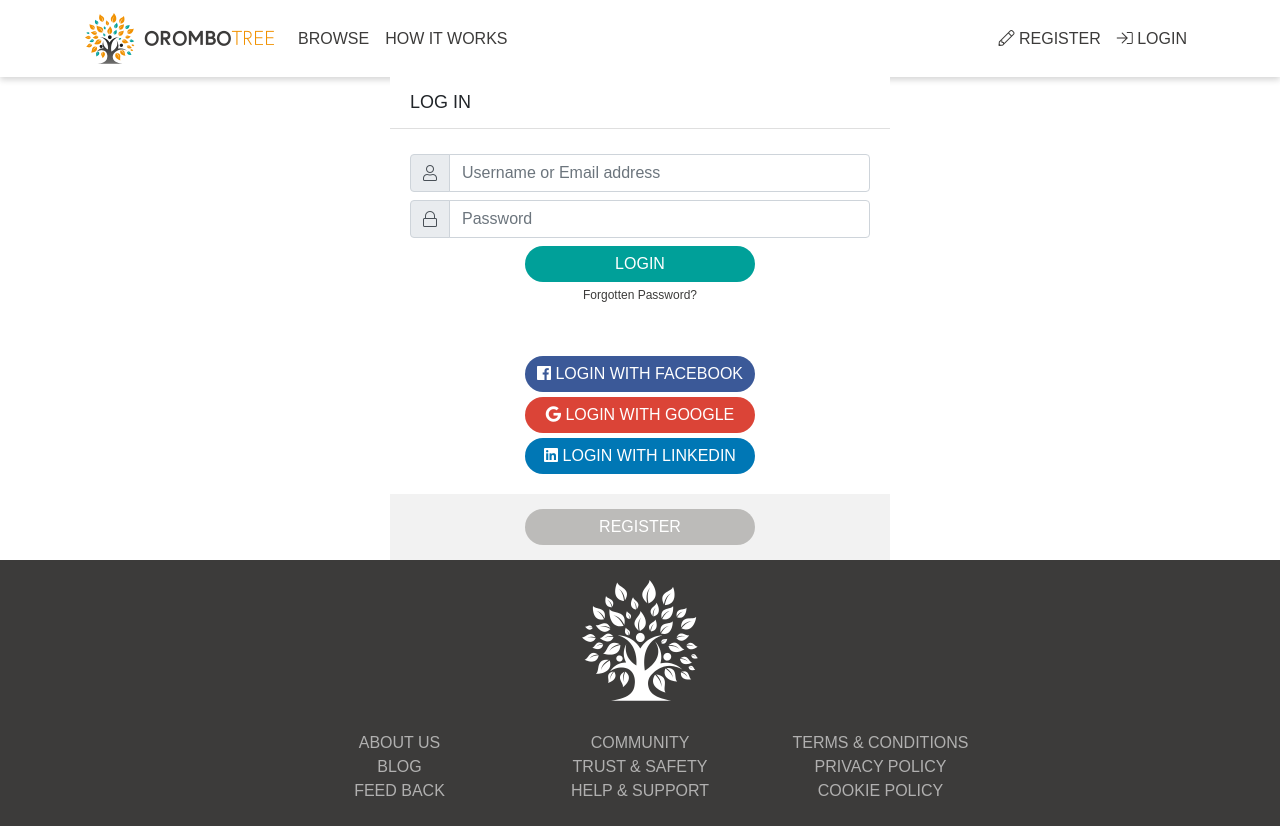
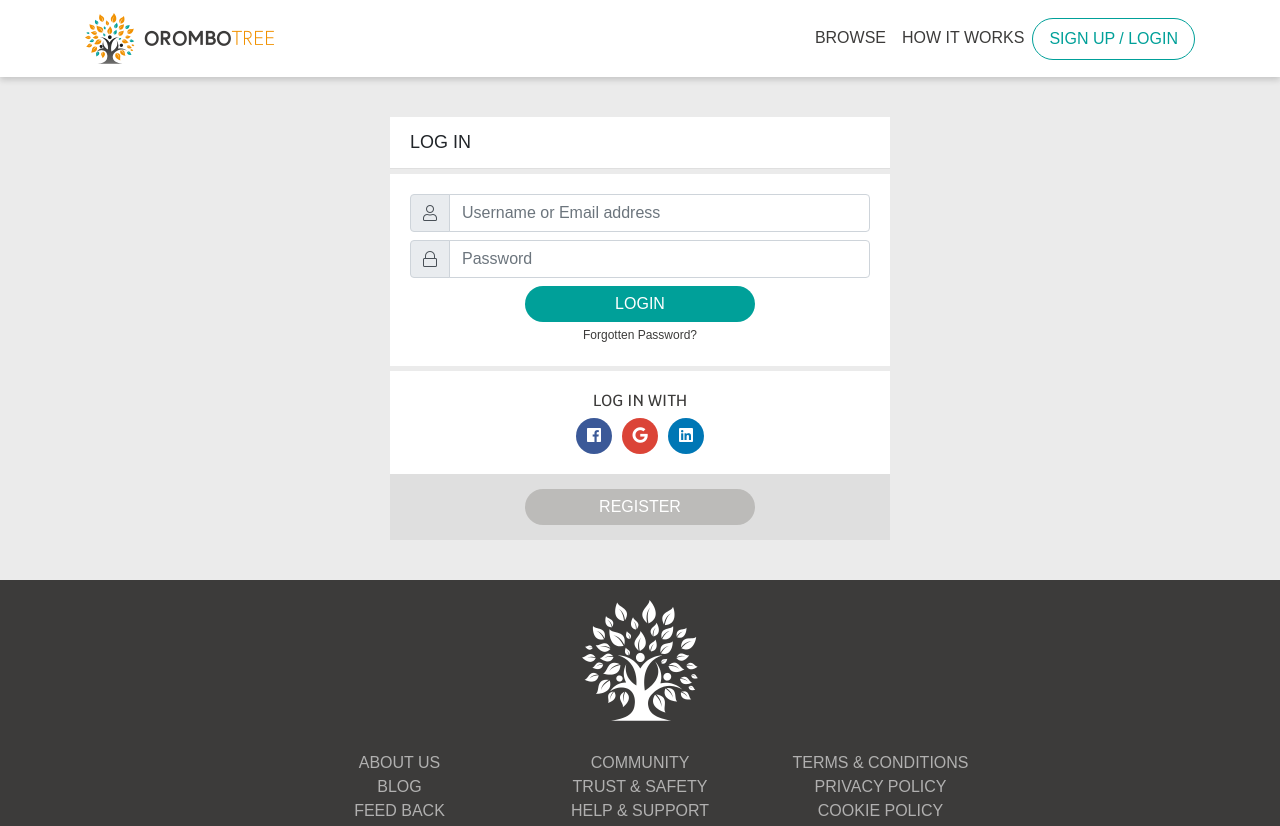
Before and after one commit to FiveQuarterDesignsLtd/orombo-tree, a plain HTML site: page login.html in a window 1280 px wide. Shown: the top 826 px of the page. Drawn offline with nearby package versions, Linux system fonts and the light colour scheme; files whose address does not match are found by name; a web font is replaced by a local one.

Commit message:
Login page amended to reflect styling changes

```diff
--- a/css/inc/_buttons.scss
+++ b/css/inc/_buttons.scss
@@ -26,10 +26,19 @@
 }
 .btn-facebook {
   background: $facebook;
+  height: 36px;
+  width: 36px;
+  padding: 0;
 }
 .btn-google {
   background: $google;
+  height: 36px;
+  width: 36px;
+  padding: 0;
 }
 .btn-linkedin {
   background: $linkedin;
+  height: 36px;
+  width: 36px;
+  padding: 0;
 }
--- a/css/inc/_footer.scss
+++ b/css/inc/_footer.scss
@@ -3,7 +3,10 @@
 ***********************/
 
 footer {
+  position:absolute;
   background: $orombogrey;
+  height: 387px;
+  width: 100%;
   padding-top: 20px;
   padding-bottom: 20px;
   color: rgba(white, .6);
--- a/css/inc/_main.scss
+++ b/css/inc/_main.scss
@@ -220,7 +220,8 @@ main {
             left: auto;
             right: auto;
 
-            h1, p {
+            h1,
+            p {
               font-family: 'Saira Semi Condensed', sans-serif;
               color: white;
             }
@@ -248,9 +249,14 @@ main {
   }
 
   /* LOGIN */
+  .login {
+    background: rgba($orombogrey, .1);
+    padding: 40px 0;
+
     .login-card {
       min-width: 500px;
-    max-width: 501px;
+      max-width: 500px;
+      margin: auto;
 
       p {
         margin: 0;
@@ -270,10 +276,30 @@ main {
       }
 
       .card-body-social {
+        h1 {
+          font-weight: 500;
+          font-size: 1rem;
+          color: $orombogrey;
+          text-transform: uppercase;
+        }
+
+        ul {
+          margin: 0;
+          padding: 0;
+          display: flex;
+          justify-content: center;
+
+          li {
+            margin: 0 5px;
+            list-style: none;
+            display: inline-block;
+          }
+        }
+
         p {
           margin-top: 5px;
 
-        &:first-chils {
+          &:first-child {
             margin-top: 0;
           }
         }
@@ -304,3 +330,5 @@ main {
 
     }
   }
+
+}
--- a/css/styles.scss
+++ b/css/styles.scss
@@ -18,7 +18,7 @@ Description: The official stylesheet for the Orombo Tree application
 body {
   font-family: 'Saira Semi Condensed', sans-serif;
   font-size: 16px;
-  height: 100vh;
+  margin-bottom: 387px;
 
   h1,
   h2,
--- a/login.html
+++ b/login.html
@@ -31,20 +31,15 @@
       </button>
 
       <div class="collapse navbar-collapse" id="navbarSupportedContent">
-        <ul class="navbar-nav mr-auto">
+        <ul class="navbar-nav ml-auto">
           <li class="nav-item">
             <a class="nav-link" href="#">Browse</a>
           </li>
           <li class="nav-item">
             <a class="nav-link" href="#">How it works</a>
           </li>
-        </ul>
-        <ul class="navbar-nav ml-auto">
           <li class="nav-item">
-            <a class="nav-link nav-register" href="#"><i class="fal fa-pencil"></i> Register</a>
-          </li>
-          <li class="nav-item">
-            <a class="nav-link nav-login" href="#"><i class="fal fa-sign-in"></i> Login</a>
+            <a class="nav-link nav-signup-login" href="#">Sign Up / Login</a>
           </li>
         </ul>
       </div>
@@ -52,7 +47,7 @@
   </nav>
 
   <main>
-    <div class="container d-flex justify-content-center">
+    <div class="login">
       <div class="card login-card">
         <div class="card-header">
           LOG IN
@@ -86,15 +81,12 @@
           </form>
         </div>
         <div class="card-body card-body-social">
-          <p class="text-center">
-            <button class="btn btn-facebook"><i class="fab fa-facebook"></i> Login with Facebook</button>
-          </p>
-          <p class="text-center">
-            <button class="btn btn-google"><i class="fab fa-google"></i> Login with Google</button>
-          </p>
-          <p class="text-center">
-              <button class="btn btn-linkedin"><i class="fab fa-linkedin"></i> Login with LinkedIn</button>
-            </p>
+          <h1 class="text-center">Log in with</h1>
+          <ul>
+            <li><button class="btn btn-facebook"><i class="fab fa-facebook"></i></button></li>
+            <li><button class="btn btn-google"><i class="fab fa-google"></i></button></li>
+            <li><button class="btn btn-linkedin"><i class="fab fa-linkedin"></i></button></li>
+          </ul>
         </div>
         <div class="card-body-register">
           <p class="text-center">
@@ -102,6 +94,9 @@
           </p>
         </div>
       </div>
+    </div>
+    <div class="container d-flex justify-content-center">
+
     </div>
   </main>
 
```
Also changed, not shown: css/styles.css, 1 other file. Lines whose indentation alone changed are shown as unchanged.
